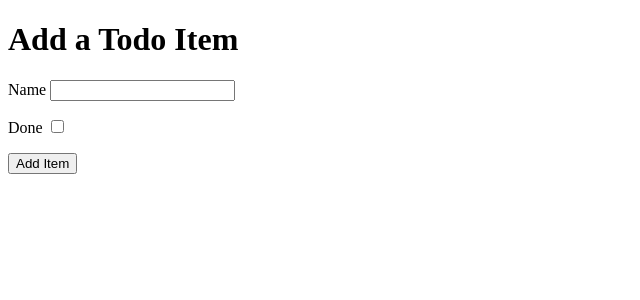
After one commit to AideenM12/Hello-Django, a Django app: page /add in a window 1280 px wide. The commit adds this page. Shown: the top 300 px of the page, without its empty margins (0-640 px from the left). Run offline with Django 3.2, Linux system fonts and the light colour scheme.

Commit message:
Create add_item template

```diff
--- a/django_todo/urls.py
+++ b/django_todo/urls.py
@@ -15,9 +15,10 @@ Including another URLconf
 """
 from django.contrib import admin
 from django.urls import path
-from todo.views import get_todo_list
+from todo.views import get_todo_list, add_item
 
 urlpatterns = [
     path('admin/', admin.site.urls),
-    path('', get_todo_list, name='get_todo_list')
+    path('', get_todo_list, name='get_todo_list'),
+    path('add', add_item, name='add')
 ]
--- /dev/null
+++ b/todo/templates/todo/add_item.html
@@ -0,0 +1,29 @@
+<!DOCTYPE html>
+<html lang="en">
+<head>
+    <meta charset="UTF-8">
+    <meta http-equiv="X-UA-Compatible" content="IE=edge">
+    <meta name="viewport" content="width=device-width, initial-scale=1.0">
+    <title>Document</title>
+</head>
+<body>
+    <h1>Add a Todo Item</h1>
+    <form method="POST" action="add">
+        <div>
+            <p>
+                <label for="id_name">Name</label>
+                <input type="text" id="id_name" name="item_name">
+            </p>
+        </div>
+        <div>
+            <p>
+                <label for="id_done">Done</label>
+                <input type="checkbox" id="id_done" name="done">
+            </p>
+        </div>
+        <div>
+            <button type="submit">Add Item</button>
+        </div>
+    </form>
+</body>
+</html>
--- a/todo/templates/todo/todo_list.html
+++ b/todo/templates/todo/todo_list.html
@@ -21,5 +21,6 @@
         <tr><td>You have nothing to do</td></tr>
         {% endfor %}
     </table>
+    <a href="/add">Add an Item</a>
 </body>
 </html>
--- a/todo/views.py
+++ b/todo/views.py
@@ -9,3 +9,7 @@ def get_todo_list(request):
         'items': items
     }
     return render(request, "todo/todo_list.html", context)
+
+
+def add_item(request):
+    return render(request, "todo/add_item.html")
```
